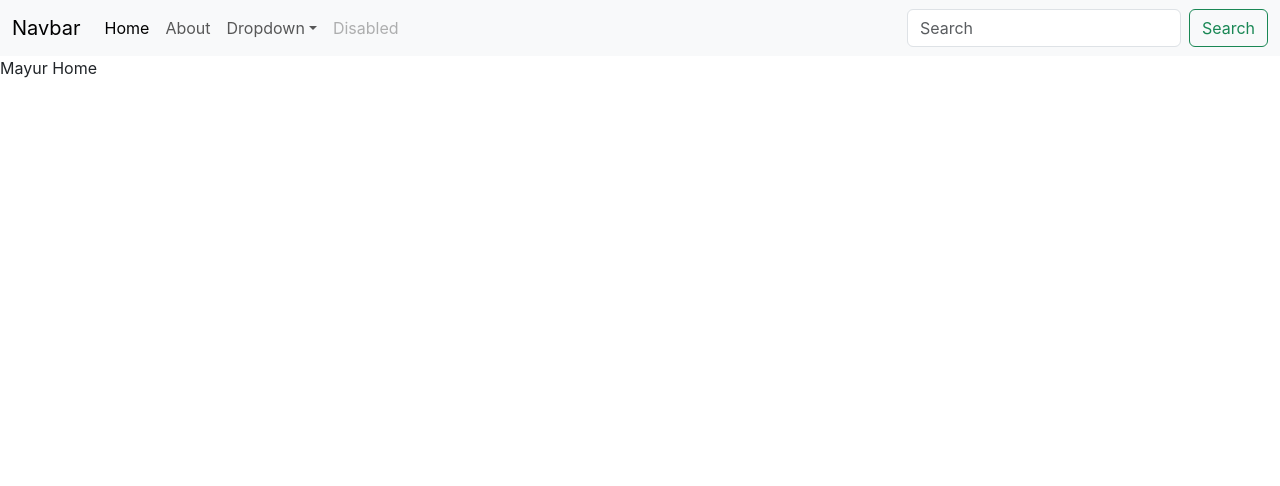
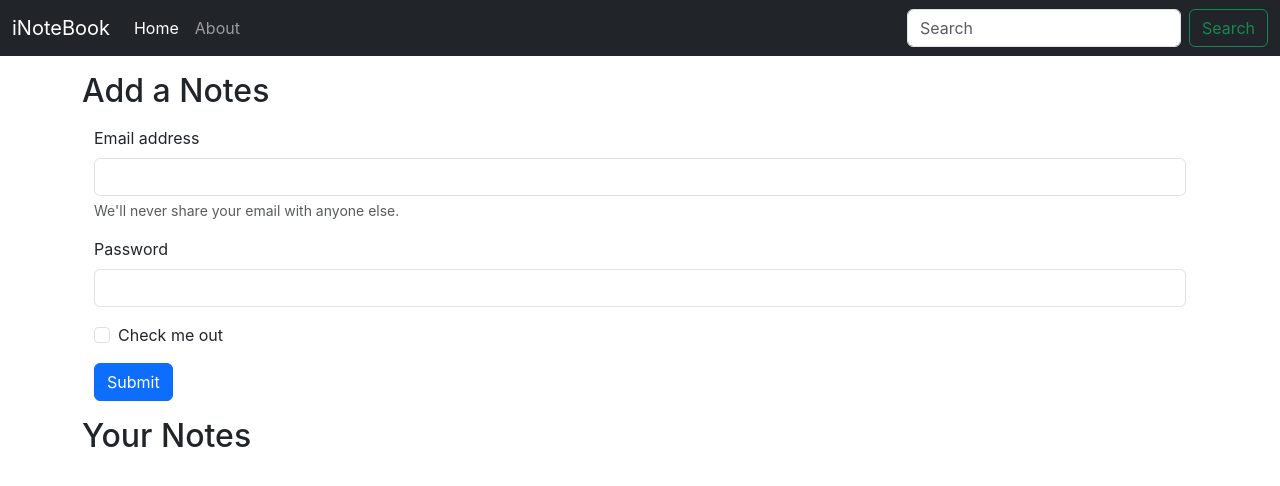
Before and after one commit to gehlotnikhil/inotebook, a React (Create React App) app: page / in a window 1280 px wide. Shown: the top 486 px of the page. Built offline with nearby package versions, Linux system fonts and the light colour scheme.

Commit message:
useLocation hook is used in Navbar Component

```diff
--- a/src/App.js
+++ b/src/App.js
@@ -3,39 +3,26 @@
 import Navbar from "./component/Navbar"
 import Home from "./component/Home"
 import About from "./component/About"
-import NoteContext  from './context/notes/NoteContext';
-import React,{useState} from "react"
+import NoteContext from './context/notes/NoteContext';
+import React, { useState } from "react"
 function App() {
-  const s = {
-    name:"Nikhil",
-    class:"syit"
-  }
-  const [state,setState] = useState(s)
 
-  const update = ()=>{
-    setTimeout(() => {
-      setState({
-        name:"Mayur",
-        class:"tyit"
-      })
-    }, 1000);
 
-  }
-  return (
-    <>
-    <NoteContext.Provider value = {{state:state,update:update}}>
+return (
+  <>
+    <NoteContext.Provider value={{ state: "state", update: "update" }}>
       <Router>
         <Navbar />
         <Routes>
-          <Route exact path = "/" element={<Home/>}/>
-          <Route exact path = "/about" element={<About/>}/>
+          <Route exact path="/" element={<Home />} />
+          <Route exact path="/about" element={<About />} />
 
         </Routes>
 
       </Router>
     </NoteContext.Provider>
-    </>
-  );
+  </>
+);
+
 }
-
 export default App;
--- a/src/component/About.js
+++ b/src/component/About.js
@@ -1,11 +1,8 @@
-import { useContext } from "react"
 import React from 'react'
-import NoteContext from "../context/notes/NoteContext"
 const About = (props)=> {
-  const a = useContext(NoteContext)
   return (
 
-    <div>Hello {a.state.name} </div>
+    <div>Hello About</div>
   )
 }
 
--- a/src/component/Home.js
+++ b/src/component/Home.js
@@ -1,17 +1,33 @@
-import React,{useEffect} from 'react'
-import { useContext } from 'react'
-import NoteContext from '../context/notes/NoteContext'
+import React, { useEffect } from 'react'
 function Home() {
-  const a = useContext(NoteContext)
-  useEffect(() => {
-    console.log(a.state)
-    a.update()
-    // eslint-disable-next-line
-}, [])
+  return (
+    <div>
 
-
-  return (
-    <div>{a.state.name} Home</div>
+      <div className="container my-3 ">
+        <h2>Add a Notes</h2>
+        <div className="container my-3">
+          <form>
+            <div className="mb-3">
+              <label for="exampleInputEmail1" className="form-label">Email address</label>
+              <input type="email" className="form-control" id="exampleInputEmail1" aria-describedby="emailHelp" />
+              <div id="emailHelp" className="form-text">We'll never share your email with anyone else.</div>
+            </div>
+            <div className="mb-3">
+              <label for="exampleInputPassword1" className="form-label">Password</label>
+              <input type="password" className="form-control" id="exampleInputPassword1" />
+            </div>
+            <div className="mb-3 form-check">
+              <input type="checkbox" className="form-check-input" id="exampleCheck1" />
+              <label className="form-check-label" for="exampleCheck1">Check me out</label>
+            </div>
+            <button type="submit" className="btn btn-primary">Submit</button>
+          </form>
+        </div>
+      </div>
+      <div className="container my-3">
+        <h2>Your Notes</h2>
+      </div>
+    </div>
   )
 }
 
--- a/src/component/Navbar.js
+++ b/src/component/Navbar.js
@@ -1,37 +1,30 @@
-import React from 'react'
-import {Link}  from "react-router-dom";
+import React,{useEffect} from 'react'
+import {Link, useLocation}  from "react-router-dom";
 
 function Navbar() {
+  let location = useLocation()
+
+  useEffect(() => {
+    console.log(location.pathname)
+  }, [location])
+
   return (
 <>
-    <nav className="navbar navbar-expand-lg bg-body-tertiary">
+    <nav className="navbar navbar-expand-lg  navbar-dark bg-dark">
       <div className="container-fluid">
-        <Link className="navbar-brand" to="/">Navbar</Link>
+        <Link className="navbar-brand" to="/">iNoteBook</Link>
         <button className="navbar-toggler" type="button" data-bs-toggle="collapse" data-bs-target="#navbarSupportedContent" aria-controls="navbarSupportedContent" aria-expanded="false" aria-label="Toggle navigation">
           <span className="navbar-toggler-icon"></span>
         </button>
         <div className="collapse navbar-collapse" id="navbarSupportedContent">
           <ul className="navbar-nav me-auto mb-2 mb-lg-0">
             <li className="nav-item">
-              <Link className="nav-link active" aria-current="page" to="/">Home</Link>
+              <Link className={`nav-link  ${location.pathname === "/"?"active":""}`} aria-current="page" to="/">Home</Link>
             </li>
             <li className="nav-item">
-              <Link className="nav-link" to="/about">About</Link>
-            </li>
-            <li className="nav-item dropdown">
-              <Link className="nav-link dropdown-toggle" to="/" role="button" data-bs-toggle="dropdown" aria-expanded="false">
-                Dropdown
-              </Link>
-              <ul className="dropdown-menu">
-                <li><Link className="dropdown-item" to="/">Action</Link></li>
-                <li><Link className="dropdown-item" to="/">Another action</Link></li>
-                <li><hr className="dropdown-divider"/></li>
-                <li><Link className="dropdown-item" to="/">Something else here</Link></li>
-              </ul>
-            </li>
-            <li className="nav-item">
-              <Link className="nav-link disabled" aria-disabled="true">Disabled</Link>
-            </li>
+              <Link className={`nav-link  ${location.pathname === "/about"?"active":""}`} to="/about">About</Link>
+           </li>
+
           </ul>
           <form className="d-flex" role="search">
             <input className="form-control me-2" type="search" placeholder="Search" aria-label="Search"/>
```
